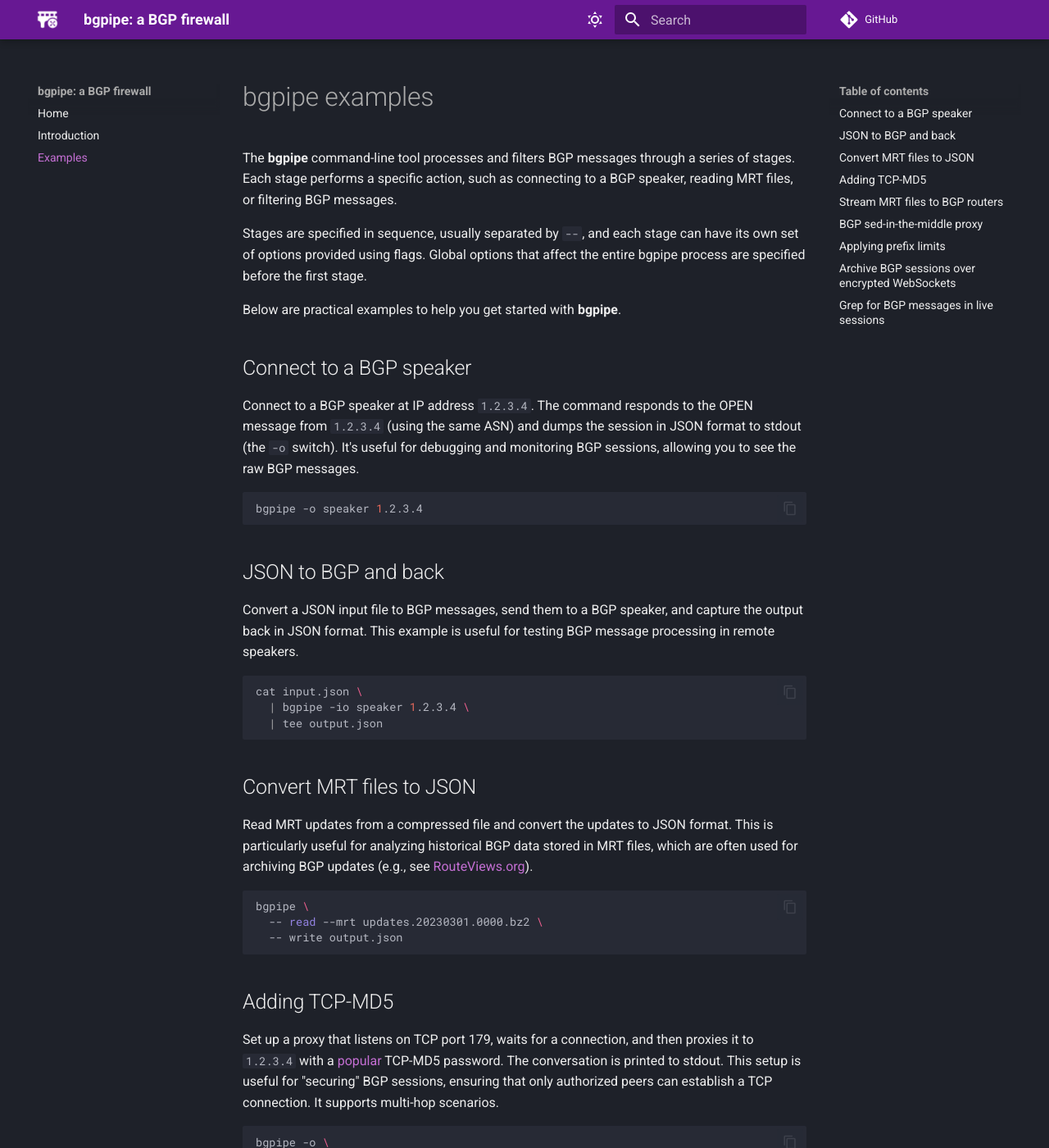
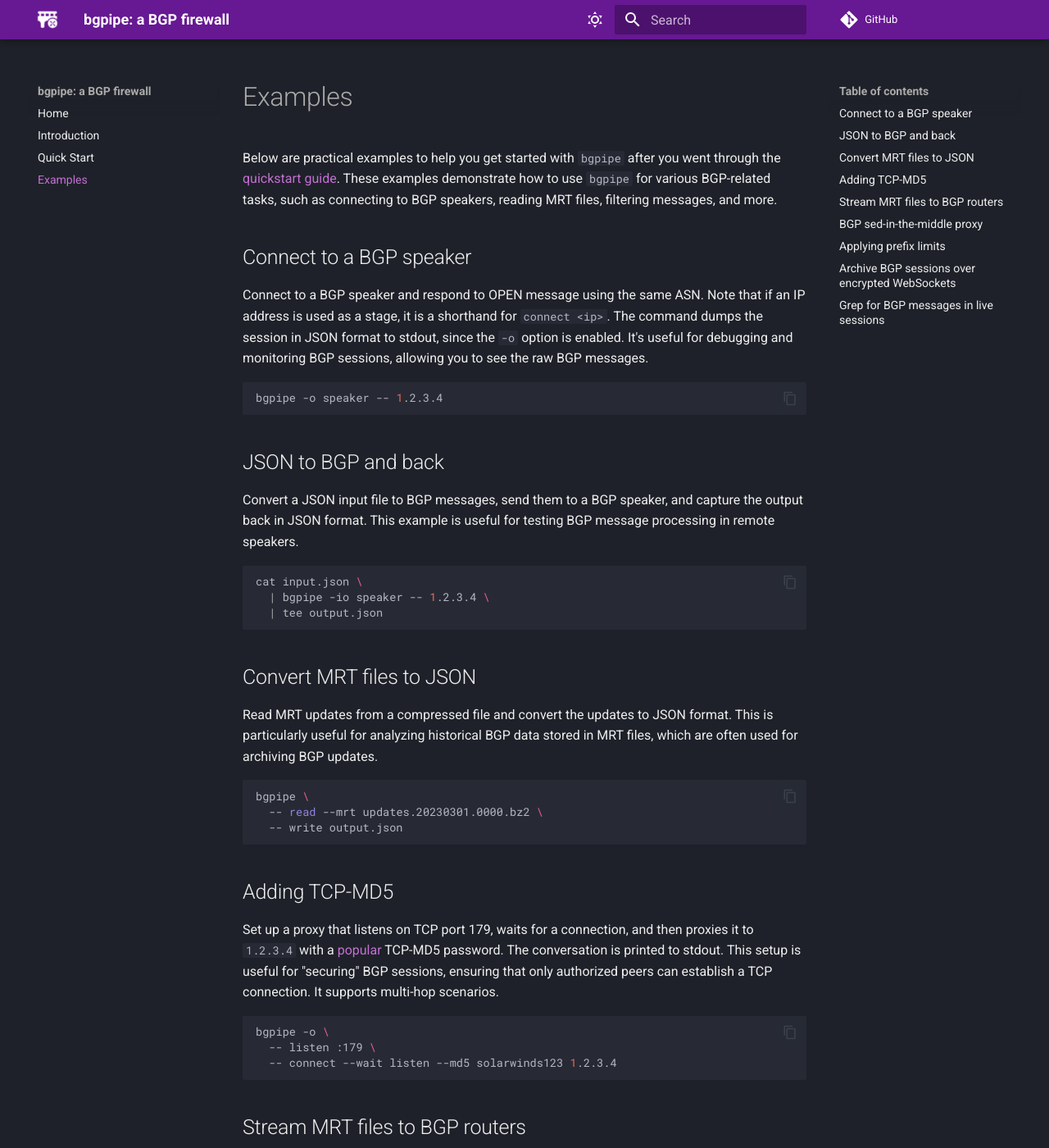
Before and after one commit to bgpfix/bgpipe, an MkDocs documentation site: the page built from docs/examples.md, in a window 1280 px wide and 1400 px high. Shown: the whole window at 82% size. Built offline with MkDocs 1.6.1 and Material for MkDocs 9.7.7, drawn with Linux system fonts in a browser that asks for light colours; comment, search, counter and statistics services are not loaded; the version menu is left out.

Commit message:
docs: add quick start

````diff
--- a/docs/examples.md
+++ b/docs/examples.md
@@ -1,17 +1,11 @@
-# bgpipe examples
-
-The **bgpipe** command-line tool processes and filters BGP messages through a series of stages. Each stage performs a specific action, such as connecting to a BGP speaker, reading MRT files, or filtering BGP messages.
-
-Stages are specified in sequence, usually separated by `--`, and each stage can have its own set of options provided using flags. Global options that affect the entire bgpipe process are specified before the first stage.
-
-Below are practical examples to help you get started with **bgpipe**.
+Below are practical examples to help you get started with  `bgpipe`  after you went through the [quickstart guide](quickstart.md). These examples demonstrate how to use  `bgpipe`  for various BGP-related tasks, such as connecting to BGP speakers, reading MRT files, filtering messages, and more.
 
 ## Connect to a BGP speaker
 
-Connect to a BGP speaker at IP address `1.2.3.4`. The command responds to the OPEN message from `1.2.3.4` (using the same ASN) and dumps the session in JSON format to stdout (the `-o` switch). It's useful for debugging and monitoring BGP sessions, allowing you to see the raw BGP messages.
+Connect to a BGP speaker and respond to OPEN message using the same ASN. Note that if an IP address is used as a stage, it is a shorthand for `connect <ip>`. The command dumps the session in JSON format to stdout, since the `-o` option is enabled. It's useful for debugging and monitoring BGP sessions, allowing you to see the raw BGP messages.
 
 ```bash
-bgpipe -o speaker 1.2.3.4
+bgpipe -o speaker -- 1.2.3.4
 ```
 
 ## JSON to BGP and back
@@ -20,13 +14,13 @@
 
 ```bash
 cat input.json \
-  | bgpipe -io speaker 1.2.3.4 \
+  | bgpipe -io speaker -- 1.2.3.4 \
   | tee output.json
 ```
 
 ## Convert MRT files to JSON
 
-Read MRT updates from a compressed file and convert the updates to JSON format. This is particularly useful for analyzing historical BGP data stored in MRT files, which are often used for archiving BGP updates (e.g., see [RouteViews.org](https://www.routeviews.org/)).
+Read MRT updates from a compressed file and convert the updates to JSON format. This is particularly useful for analyzing historical BGP data stored in MRT files, which are often used for archiving BGP updates.
 
 ```bash
 bgpipe \
--- a/mkdocs.yml
+++ b/mkdocs.yml
@@ -1,6 +1,7 @@
 nav:
   - Home: index.md
   - Introduction: intro.md
+  - Quick Start: quickstart.md
   - Examples: examples.md
 
 site_name: "bgpipe: a BGP firewall"
@@ -14,6 +15,7 @@
   features:
     - header.autohide
     - content.code.copy
+    - content.code.annotate
   palette:
     - scheme: slate
       primary: purple
@@ -37,9 +39,6 @@
 extra_css:
   - css/extra.css
 
--extra_files:
-  - CNAME
-
 markdown_extensions:
   - pymdownx.highlight:
       anchor_linenums: true
````
Also changed, not shown: docs/index.md (+3 -3 lines), docs/intro.md (+3 -11 lines), docs/quickstart.md (added, +142 -0 lines).
